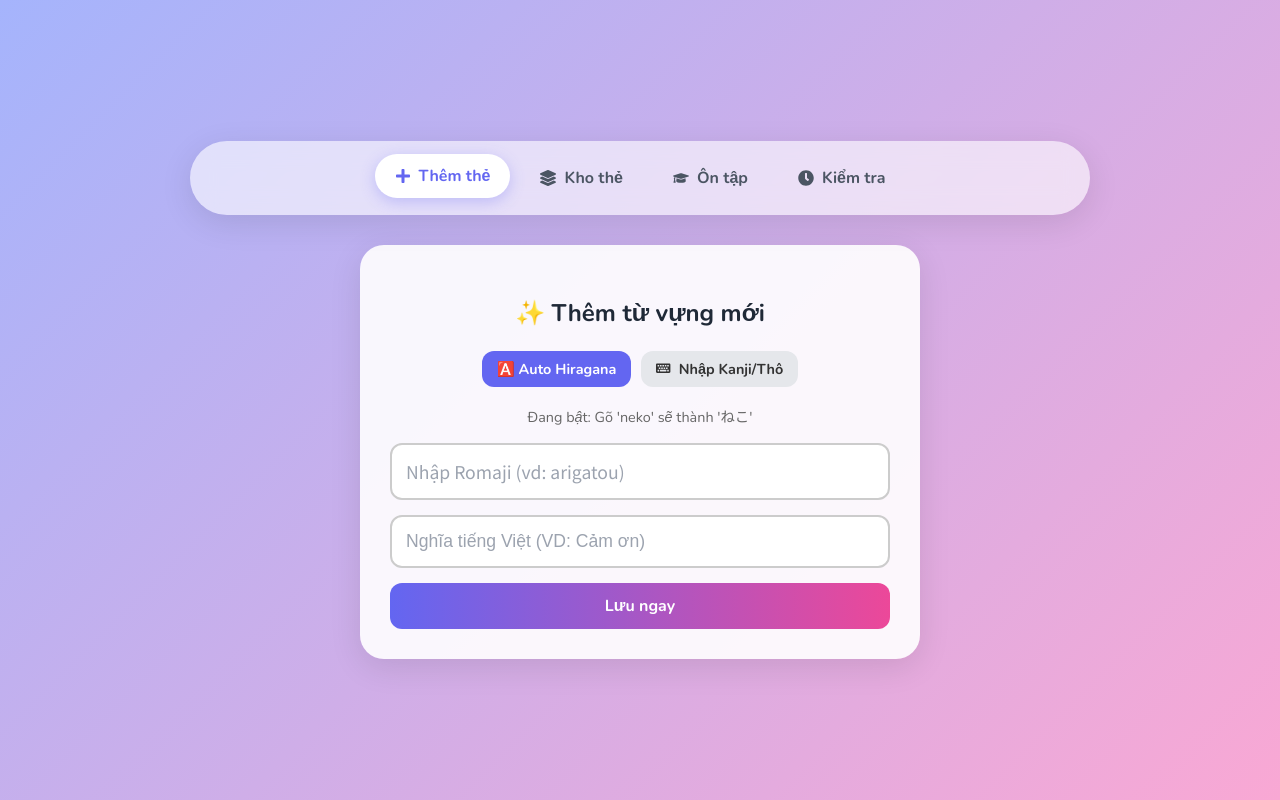
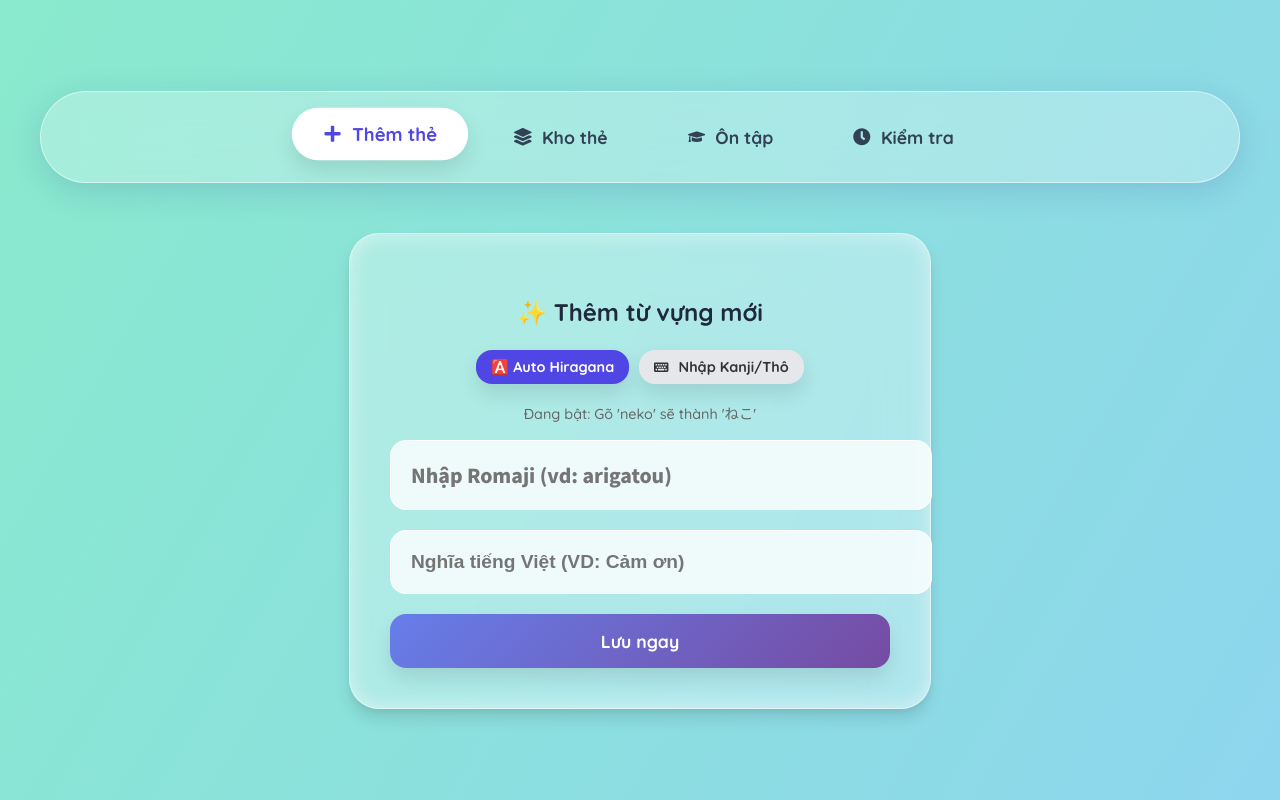
Before and after one commit to HungBB-1808/jjs_study, a React app in the folder frontend/: page / in a window 1280 px wide. Built offline with nearby package versions, Linux system fonts and the light colour scheme; the HTML template or start-up script is replaced by a standard one.

Commit message:
update giao dien

```diff
--- a/frontend/src/App.css
+++ b/frontend/src/App.css
@@ -1,77 +1,112 @@
-@import url('https://fonts.googleapis.com/css2?family=Nunito:wght@400;700&family=Noto+Sans+JP:wght@400;700&display=swap');
+@import url('https://fonts.googleapis.com/css2?family=Quicksand:wght@500;700&family=Noto+Sans+JP:wght@400;700;900&display=swap');
 
 :root {
-  --primary: #6366f1;
+  --primary: #4f46e5;
   --secondary: #ec4899;
-  --text-color: #1f2937;
-  /* Màu chữ đen đậm */
-  --glass-bg: rgba(255, 255, 255, 0.9);
-  /* Nền kính đục hơn chút để dễ nhìn */
+  --glass-surface: rgba(255, 255, 255, 0.15);
+  /* Kính trong suốt hơn */
+  --glass-border: rgba(255, 255, 255, 0.4);
+  --text-main: #1e293b;
+  --text-glass: #ffffff;
+  /* Chữ trên nền kính đậm */
 }
 
 body {
   margin: 0;
   min-height: 100vh;
-  background: linear-gradient(135deg, #a5b4fc 0%, #f9a8d4 100%);
-  font-family: 'Nunito', sans-serif;
-  color: var(--text-color);
+  /* Nền động dạng sóng nước */
+  background: linear-gradient(120deg, #84fab0 0%, #8fd3f4 100%);
+  background-size: 200% 200%;
+  animation: bgShift 15s ease infinite;
+  font-family: 'Quicksand', sans-serif;
+  color: var(--text-main);
   display: flex;
   justify-content: center;
+  overflow-x: hidden;
+}
+
+@keyframes bgShift {
+  0% {
+    background-position: 0% 50%
+  }
+
+  50% {
+    background-position: 100% 50%
+  }
+
+  100% {
+    background-position: 0% 50%
+  }
 }
 
 #root {
   width: 100%;
-  max-width: 900px;
-  padding: 20px;
+  max-width: 1200px;
+  /* Layout RỘNG HƠN */
+  padding: 40px 20px;
 }
 
-/* NAVBAR */
+/* NAVBAR "KÍNH TREO" */
 .navbar {
   display: flex;
   justify-content: center;
-  gap: 10px;
-  padding: 15px;
-  background: rgba(255, 255, 255, 0.6);
-  backdrop-filter: blur(12px);
-  border-radius: 50px;
-  box-shadow: 0 8px 32px rgba(0, 0, 0, 0.1);
-  margin-bottom: 30px;
-  flex-wrap: wrap;
+  gap: 20px;
+  padding: 20px 40px;
+  background: rgba(255, 255, 255, 0.25);
+  backdrop-filter: blur(20px);
+  /* Mờ mạnh hơn */
+  -webkit-backdrop-filter: blur(20px);
+  border: 1px solid rgba(255, 255, 255, 0.5);
+  border-radius: 60px;
+  box-shadow: 0 8px 32px rgba(31, 38, 135, 0.15);
+  margin-bottom: 50px;
 }
 
 .nav-link {
   text-decoration: none;
-  color: #4b5563;
-  font-weight: 700;
-  padding: 10px 20px;
-  border-radius: 25px;
-  transition: 0.3s;
+  color: #334155;
+  font-weight: 800;
+  font-size: 1.1rem;
+  padding: 12px 30px;
+  border-radius: 40px;
+  transition: 0.4s cubic-bezier(0.175, 0.885, 0.32, 1.275);
   display: flex;
   align-items: center;
-  gap: 8px;
+  gap: 10px;
+  position: relative;
+  overflow: hidden;
 }
 
 .nav-link:hover,
 .nav-link.active {
   background: white;
   color: var(--primary);
-  box-shadow: 0 4px 15px rgba(99, 102, 241, 0.3);
-  transform: translateY(-2px);
+  box-shadow: 0 10px 20px rgba(0, 0, 0, 0.1);
+  transform: translateY(-3px) scale(1.05);
 }
 
-/* CONTAINER CHUNG */
+/* KHUNG KÍNH CHUNG (GLASS PANEL) */
 .glass-panel {
-  background: var(--glass-bg);
-  border-radius: 24px;
-  padding: 30px;
-  box-shadow: 0 8px 32px rgba(0, 0, 0, 0.1);
-  animation: fadeIn 0.5s ease-out;
+  background: rgba(255, 255, 255, 0.3);
+  /* Trong suốt hơn để thấy nền */
+  backdrop-filter: blur(25px);
+  /* Hiệu ứng kính mờ cực mạnh */
+  -webkit-backdrop-filter: blur(25px);
+  border: 1px solid rgba(255, 255, 255, 0.6);
+  border-radius: 30px;
+  padding: 40px;
+  box-shadow:
+    0 4px 6px rgba(0, 0, 0, 0.05),
+    0 10px 15px rgba(0, 0, 0, 0.1),
+    inset 0 0 20px rgba(255, 255, 255, 0.5);
+  /* Ánh sáng nội tại */
+  animation: floatUp 0.6s ease-out;
 }
 
-@keyframes fadeIn {
+@keyframes floatUp {
   from {
     opacity: 0;
-    transform: translateY(10px);
+    transform: translateY(30px);
   }
 
   to {
@@ -80,74 +115,22 @@ body {
   }
 }
 
-/* BUTTONS & INPUT */
-.btn {
-  padding: 12px 24px;
-  border: none;
-  border-radius: 12px;
-  font-weight: bold;
-  cursor: pointer;
-  transition: 0.2s;
-  display: inline-flex;
-  align-items: center;
-  justify-content: center;
-  gap: 8px;
-}
-
-.btn-primary {
-  background: linear-gradient(90deg, var(--primary), var(--secondary));
-  color: white;
-}
-
-.btn-outline {
-  background: white;
-  border: 2px solid var(--primary);
-  color: var(--primary);
-}
-
-.btn:hover {
-  transform: translateY(-2px);
-  box-shadow: 0 5px 15px rgba(0, 0, 0, 0.15);
-}
-
-/* Sửa lỗi chữ tàng hình */
-.input-glass {
-  width: 100%;
-  padding: 14px;
-  border: 2px solid #ccc;
-  border-radius: 12px;
-  font-size: 1.1rem;
-  outline: none;
-  transition: 0.3s;
-  margin-bottom: 15px;
-  box-sizing: border-box;
-  background: white;
-  color: #000;
-  /* BẮT BUỘC MÀU ĐEN */
-}
-
-.input-glass::placeholder {
-  color: #9ca3af;
-}
-
-.input-glass:focus {
-  border-color: var(--primary);
-  box-shadow: 0 0 0 4px rgba(99, 102, 241, 0.1);
-}
-
-/* --- ÔN TẬP (STUDY) --- */
+/* --- 1. ÔN TẬP (THE BIG GLASS CARD) --- */
 .study-container {
   display: flex;
   flex-direction: column;
   align-items: center;
-  gap: 20px;
+  gap: 40px;
 }
 
+/* Khu vực thẻ TO HƠN, RỘNG HƠN */
 .big-card-area {
   width: 100%;
-  max-width: 500px;
-  height: 300px;
-  perspective: 1000px;
+  max-width: 700px;
+  /* Thẻ rất to */
+  height: 400px;
+  perspective: 2000px;
+  /* Phối cảnh sâu hơn */
   cursor: pointer;
 }
 
@@ -155,7 +138,8 @@ body {
   position: relative;
   width: 100%;
   height: 100%;
-  transition: transform 0.6s;
+  transition: transform 0.8s cubic-bezier(0.175, 0.885, 0.32, 1.275);
+  /* Hiệu ứng nảy vật lý */
   transform-style: preserve-3d;
 }
 
@@ -163,140 +147,174 @@ body {
   transform: rotateY(180deg);
 }
 
+/* Mặt kính của thẻ */
 .card-face {
   position: absolute;
   width: 100%;
   height: 100%;
   backface-visibility: hidden;
-  border-radius: 24px;
+  /* Ẩn mặt sau */
+  border-radius: 30px;
   display: flex;
   flex-direction: column;
   align-items: center;
   justify-content: center;
-  box-shadow: 0 10px 30px rgba(0, 0, 0, 0.15);
-  background: white;
-  border: 1px solid #e5e7eb;
+
+  /* Hiệu ứng kính ngọc trai */
+  background: rgba(255, 255, 255, 0.65);
+  backdrop-filter: blur(30px);
+  border: 2px solid rgba(255, 255, 255, 0.8);
+  box-shadow: 0 20px 50px rgba(0, 0, 0, 0.15), inset 0 0 0 2px rgba(255, 255, 255, 0.5);
+  overflow: hidden;
+  /* Để chứa hiệu ứng lóe sáng */
+}
+
+/* Hiệu ứng LÓE SÁNG (SHINE) đặc biệt khi lật */
+.card-face::after {
+  content: '';
+  position: absolute;
+  top: 0;
+  left: -100%;
+  width: 50%;
+  height: 100%;
+  background: linear-gradient(to right, transparent, rgba(255, 255, 255, 0.8), transparent);
+  transform: skewX(-25deg);
+  transition: 0.5s;
+}
+
+.big-card-area:hover .card-face::after {
+  left: 150%;
+  transition: 1s;
 }
 
 .card-face.front {
-  border-bottom: 6px solid var(--primary);
+  color: #1e293b;
 }
 
 .card-face.back {
   transform: rotateY(180deg);
-  background: #fff1f2;
-  border-bottom: 6px solid var(--secondary);
+  background: rgba(255, 255, 255, 0.8);
+  /* Mặt sau đục hơn xíu */
+  color: var(--primary);
 }
 
-/* THANH ĐIỀU HƯỚNG THẺ - SỬA LẠI CHO RÕ */
+/* NÚT ĐIỀU HƯỚNG */
 .controls-bar {
   display: flex;
   align-items: center;
   justify-content: space-between;
   width: 100%;
-  max-width: 500px;
-  margin-top: 10px;
+  max-width: 600px;
 }
 
 .nav-btn {
-  width: 60px;
-  height: 60px;
+  width: 70px;
+  height: 70px;
   border-radius: 50%;
   border: none;
-  font-size: 1.5rem;
+  font-size: 1.8rem;
   cursor: pointer;
-  background: var(--primary);
-  color: white;
-  /* Màu nền nổi bật luôn */
-  box-shadow: 0 4px 10px rgba(99, 102, 241, 0.4);
-  transition: 0.2s;
+  background: white;
+  color: var(--primary);
+  box-shadow: 0 10px 25px rgba(0, 0, 0, 0.1);
+  transition: 0.3s;
   display: flex;
   align-items: center;
   justify-content: center;
 }
 
 .nav-btn:hover {
-  background: var(--secondary);
-  transform: scale(1.1);
+  transform: scale(1.15);
+  box-shadow: 0 15px 35px rgba(79, 70, 229, 0.3);
+  color: var(--secondary);
 }
 
 .nav-btn:active {
-  transform: scale(0.95);
+  transform: scale(0.9);
 }
 
-/* KHO THẺ & KIỂM TRA */
+/* --- CÁC PHẦN KHÁC (INPUT, GRID, QUIZ) --- */
+.input-glass {
+  width: 100%;
+  padding: 20px;
+  /* Input to hơn */
+  border: 1px solid rgba(255, 255, 255, 0.8);
+  border-radius: 16px;
+  background: rgba(255, 255, 255, 0.8);
+  font-size: 1.2rem;
+  font-weight: 600;
+  color: #000;
+  margin-bottom: 20px;
+  transition: 0.3s;
+}
+
+.input-glass:focus {
+  background: white;
+  box-shadow: 0 0 0 5px rgba(255, 255, 255, 0.5);
+}
+
 .grid-container {
   display: grid;
-  grid-template-columns: repeat(auto-fill, minmax(150px, 1fr));
-  gap: 15px;
-  max-height: 65vh;
+  grid-template-columns: repeat(auto-fill, minmax(200px, 1fr));
+  gap: 25px;
+  /* Grid rộng hơn */
+  max-height: 70vh;
   overflow-y: auto;
-  padding: 5px;
+  padding: 10px;
 }
 
 .mini-card {
-  background: white;
-  padding: 15px;
-  border-radius: 16px;
+  background: rgba(255, 255, 255, 0.7);
+  backdrop-filter: blur(10px);
+  padding: 25px;
+  border-radius: 20px;
   text-align: center;
-  box-shadow: 0 2px 5px rgba(0, 0, 0, 0.05);
-  border: 2px solid transparent;
+  box-shadow: 0 5px 15px rgba(0, 0, 0, 0.05);
+  transition: 0.3s;
   cursor: pointer;
+  border: 1px solid white;
 }
 
 .mini-card:hover {
-  border-color: var(--primary);
+  transform: translateY(-5px) scale(1.03);
+  background: white;
+  box-shadow: 0 15px 30px rgba(0, 0, 0, 0.1);
+}
+
+/* Text Styles */
+.jp-font {
+  font-family: 'Noto Sans JP', sans-serif;
+  font-weight: 900;
+}
+
+.btn {
+  padding: 16px 32px;
+  border-radius: 16px;
+  font-weight: 800;
+  font-size: 1.1rem;
+  border: none;
+  cursor: pointer;
+  transition: 0.3s;
+  display: inline-flex;
+  align-items: center;
+  justify-content: center;
+  gap: 10px;
+  box-shadow: 0 10px 20px rgba(0, 0, 0, 0.1);
+}
+
+.btn-primary {
+  background: linear-gradient(135deg, #667eea 0%, #764ba2 100%);
+  color: white;
+}
+
+.btn-primary:hover {
   transform: translateY(-3px);
+  box-shadow: 0 15px 30px rgba(102, 126, 234, 0.4);
 }
 
 .timer-box {
-  font-size: 2.5rem;
-  font-weight: 800;
-  color: var(--primary);
-  background: white;
-  padding: 15px 30px;
-  border-radius: 20px;
-  box-shadow: 0 5px 15px rgba(0, 0, 0, 0.1);
-  display: inline-block;
+  font-size: 4rem;
+  text-shadow: 0 2px 10px rgba(0, 0, 0, 0.1);
+  color: white;
+  margin-bottom: 20px;
 }
-
-.quiz-grid {
-  display: grid;
-  grid-template-columns: 1fr 1fr;
-  gap: 15px;
-  margin-top: 30px;
-}
-
-.quiz-opt {
-  padding: 25px;
-  background: white;
-  border-radius: 15px;
-  cursor: pointer;
-  text-align: center;
-  font-weight: bold;
-  font-size: 1.1rem;
-  border: 2px solid transparent;
-  transition: 0.2s;
-  box-shadow: 0 4px 6px rgba(0, 0, 0, 0.05);
-}
-
-.quiz-opt:hover {
-  border-color: var(--primary);
-  background: #e0e7ff;
-}
-
-.quiz-opt.correct {
-  background: #dcfce7;
-  border-color: #22c55e;
-  color: #15803d;
-}
-
-.quiz-opt.wrong {
-  background: #fee2e2;
-  border-color: #ef4444;
-  color: #b91c1c;
-}
-
-.jp-font {
-  font-family: 'Noto Sans JP', sans-serif;
-}
```
Also changed, not shown: frontend/src/App.jsx (+34 -24 lines).
